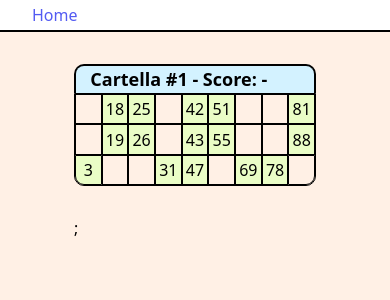
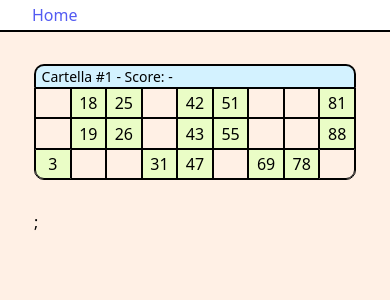
Before and after one commit to arnomatt/tombola, a React (Vite) app: page /tombola/cartelle/1 in a window 390 px wide. Shown: the top 300 px of the page. Built offline with nearby package versions, Linux system fonts and the light colour scheme; a web font is replaced by a local one.

Commit message:
fix cartella width on mobile

```diff
--- a/src/components/cartelle/Cartella.css
+++ b/src/components/cartelle/Cartella.css
@@ -6,6 +6,7 @@
     border-bottom-left-radius: 10px;
     border-bottom-right-radius: 10px;
     border: 1px solid black;
+    min-width: 320px;
 }
 
 .title {
@@ -38,6 +39,11 @@
         font-size: 16px;
         padding: 0.2em 0.2em;
     }
+    .title {
+        font-size: 14px;
+        padding: 0 0.4em;
+        font-weight: 500;
+    }
 }
 
 .cartella .casella:nth-child(19) {
```
